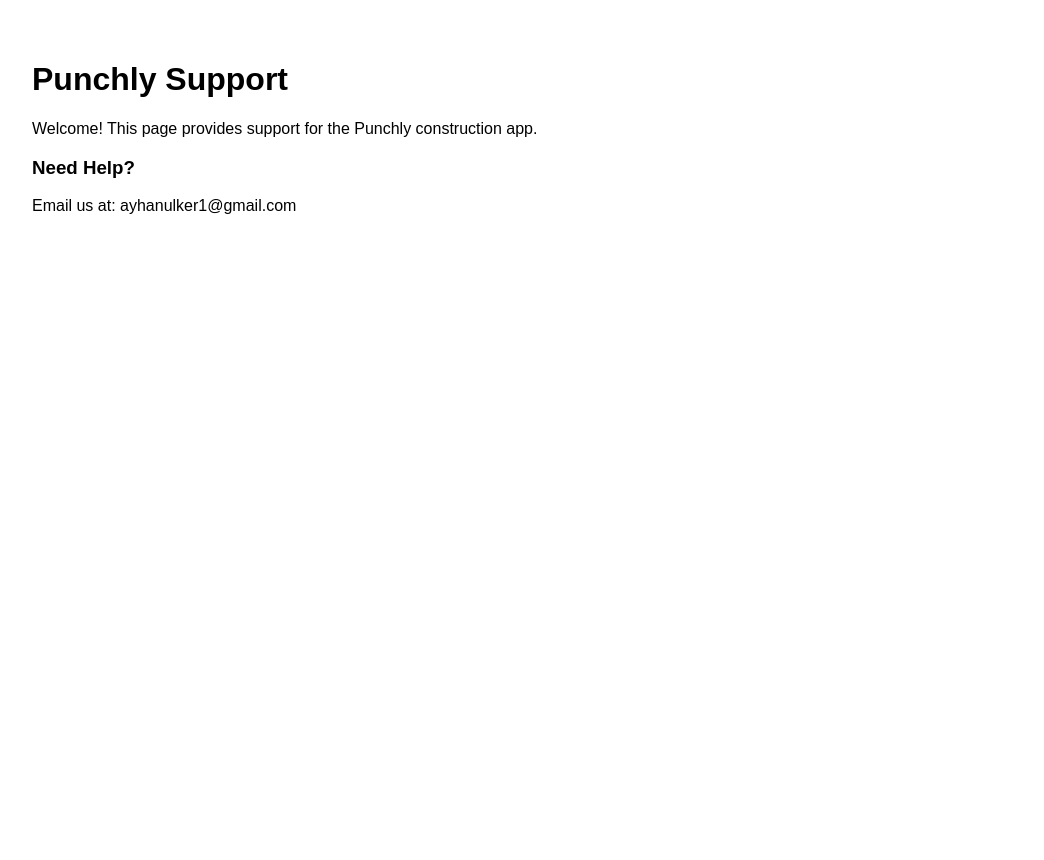
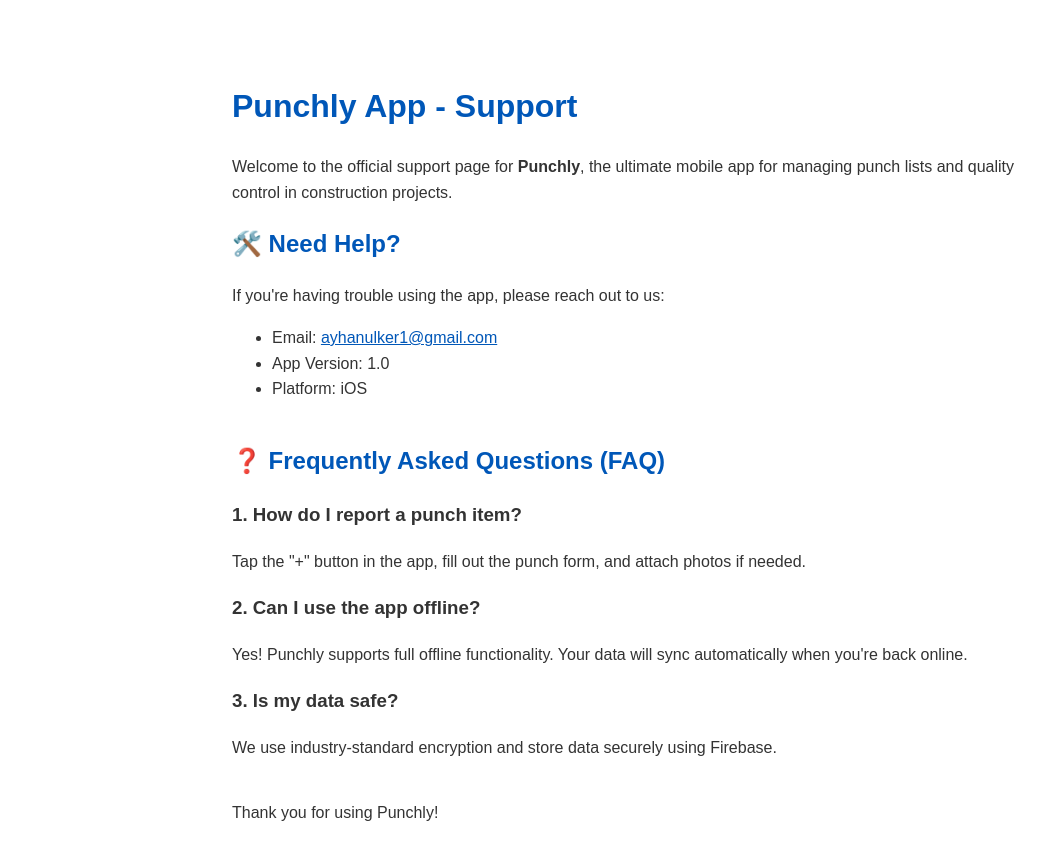
Before and after one commit to punchlyapp/support, a plain HTML site: page index.html in a window 1280 px wide. Shown: the whole page, without its empty margins (8-1052 px from the left). Before the commit the page ends 800 px from the top, so only its background shows below. Drawn offline with Linux system fonts and the light colour scheme.

Commit message:
Update index.html

```diff
--- a/index.html
+++ b/index.html
@@ -3,12 +3,54 @@
 <head>
   <meta charset="UTF-8" />
   <meta name="viewport" content="width=device-width, initial-scale=1.0"/>
-  <title>Punchly App Support</title>
+  <title>Punchly App - Support</title>
+  <style>
+    body {
+      font-family: Arial, sans-serif;
+      max-width: 800px;
+      margin: 40px auto;
+      padding: 20px;
+      line-height: 1.6;
+      color: #333;
+    }
+    h1, h2 {
+      color: #0057b8;
+    }
+    a {
+      color: #0057b8;
+    }
+    .faq {
+      margin-top: 40px;
+    }
+  </style>
 </head>
-<body style="font-family: sans-serif; padding: 2rem;">
-  <h1>Punchly Support</h1>
-  <p>Welcome! This page provides support for the Punchly construction app.</p>
-  <h3>Need Help?</h3>
-  <p>Email us at: ayhanulker1@gmail.com</p>
+<body>
+
+  <h1>Punchly App - Support</h1>
+
+  <p>Welcome to the official support page for <strong>Punchly</strong>, the ultimate mobile app for managing punch lists and quality control in construction projects.</p>
+
+  <h2>🛠️ Need Help?</h2>
+  <p>If you're having trouble using the app, please reach out to us:</p>
+  <ul>
+    <li>Email: <a href="mailto:ayhanulker1@gmail.com">ayhanulker1@gmail.com</a></li>
+    <li>App Version: 1.0</li>
+    <li>Platform: iOS</li>
+  </ul>
+
+  <div class="faq">
+    <h2>❓ Frequently Asked Questions (FAQ)</h2>
+
+    <h3>1. How do I report a punch item?</h3>
+    <p>Tap the "+" button in the app, fill out the punch form, and attach photos if needed.</p>
+
+    <h3>2. Can I use the app offline?</h3>
+    <p>Yes! Punchly supports full offline functionality. Your data will sync automatically when you're back online.</p>
+
+    <h3>3. Is my data safe?</h3>
+    <p>We use industry-standard encryption and store data securely using Firebase.</p>
+  </div>
+
+  <p style="margin-top: 40px;">Thank you for using Punchly!</p>
 </body>
 </html>
```
